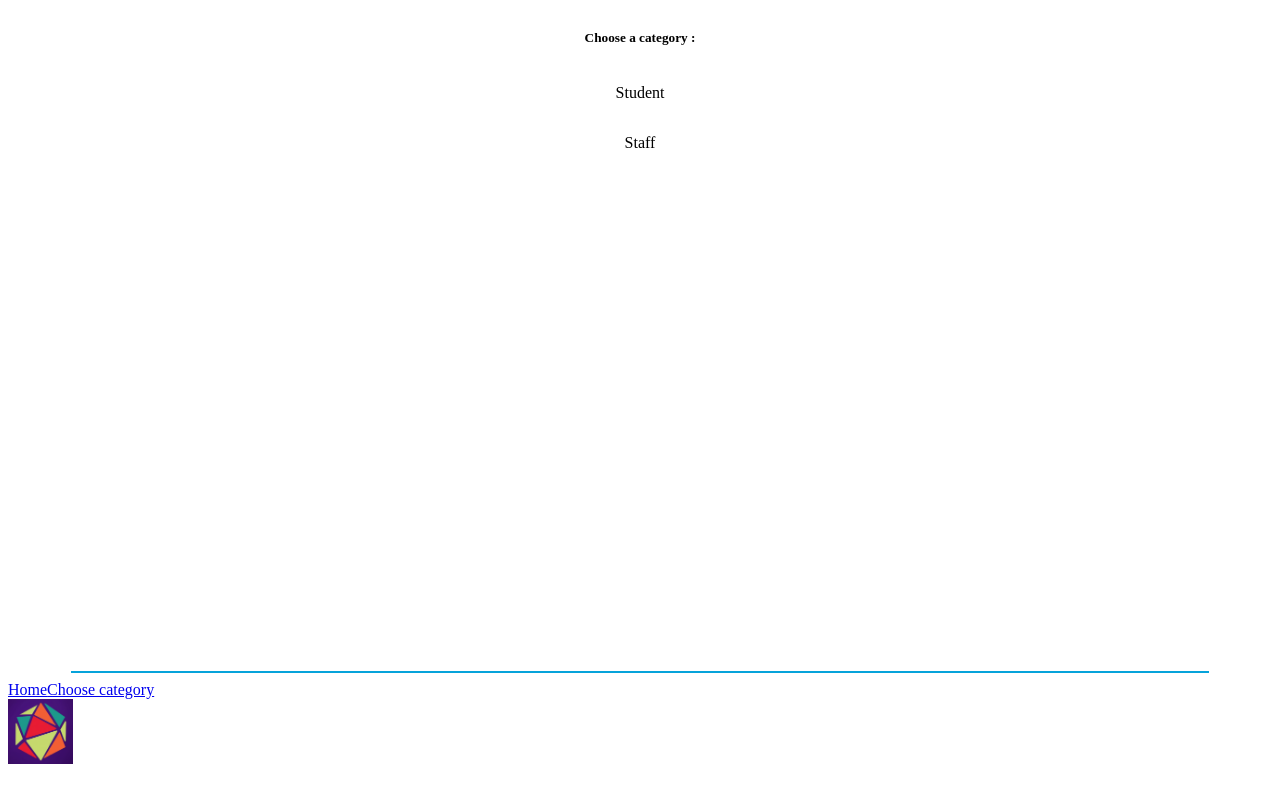
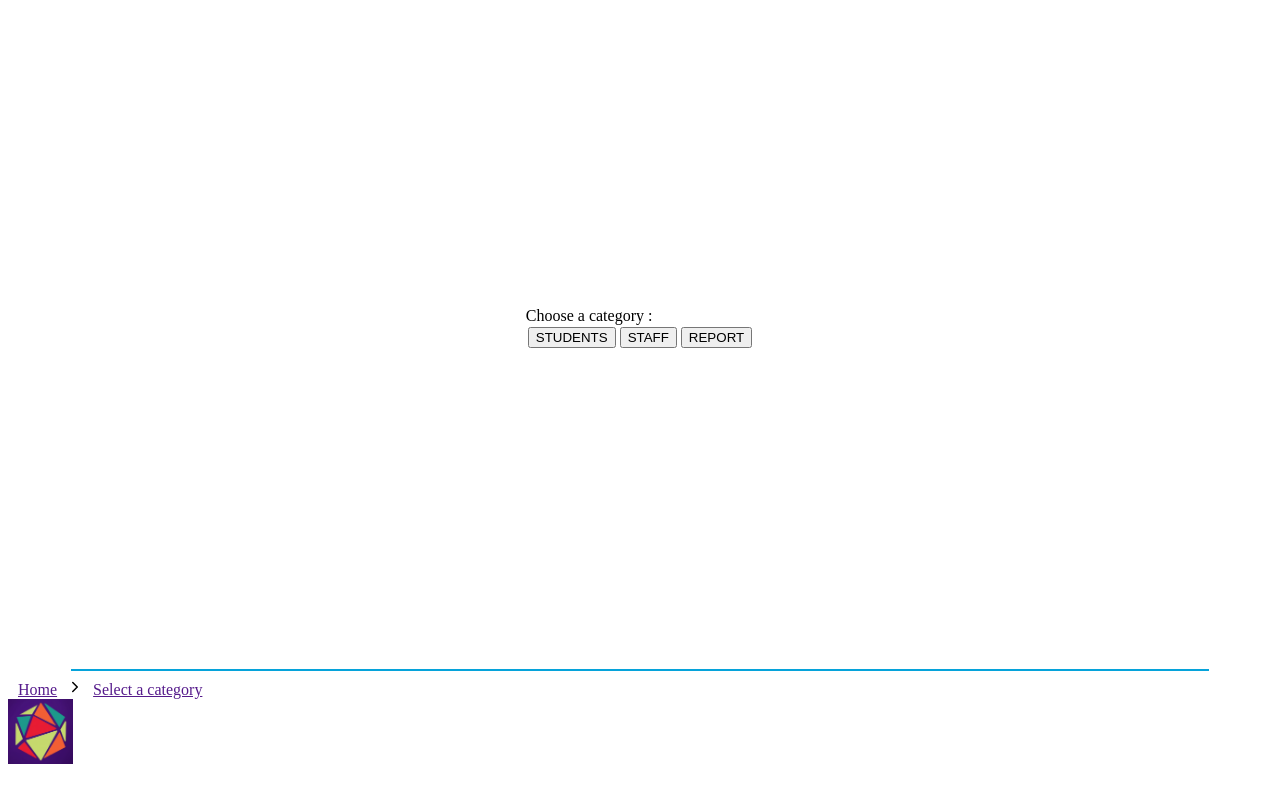
Before and after one commit to sanCode-2-0/sanCodeTauri, a React (Vite) app: page / in a window 1280 px wide. Built offline with nearby package versions, Linux system fonts and the light colour scheme.

Commit message:
Material Icons

```diff
--- a/index.html
+++ b/index.html
@@ -8,6 +8,12 @@
     <link
       rel="stylesheet"
       href="node_modules\materialize-css\dist\css\materialize.min.css"
+    />
+
+    <!-- Material ICONS -->
+    <link
+      rel="stylesheet"
+      href="../node_modules/material-icons/css/material-icons.min.css"
     />
     <script src="node_modules\materialize-css\dist\js\materialize.min.js">
       // Initialize Materialize Components
--- a/package.json
+++ b/package.json
@@ -13,9 +13,12 @@
   "dependencies": {
     "@tauri-apps/api": "^1.3.0",
     "concurrently": "^8.0.1",
+    "material-icons": "^1.13.6",
     "materialize-css": "^1.0.0-rc.2",
     "react": "^18.2.0",
     "react-dom": "^18.2.0",
+    "react-icons": "^4.8.0",
+    "react-router-dom": "^6.11.1",
     "react-table": "^7.8.0",
     "sqlite3": "^5.1.6"
   },
--- a/src/App.jsx
+++ b/src/App.jsx
@@ -27,7 +27,7 @@ const customStyles = {
 
 function App() {
   return (
-    <div>
+    <div className="light-grey">
       {/* HOME SCREEN */}
       <HomeScreen />
       {/* To activate the Report Table, uncomment this */}
--- a/src/screens/HomeScreen.jsx
+++ b/src/screens/HomeScreen.jsx
@@ -1,4 +1,7 @@
 import "./screens.css";
+
+// react icons
+import { IoChevronForward } from "react-icons/io5";
 
 const HomeScreen = () => {
   return (
@@ -6,30 +9,41 @@ const HomeScreen = () => {
       <div className="container-fluid">
         {/* Main Body Content */}
         <div className="col l12 section main">
-                <h5>Choose a category : </h5>
-                <p>Student</p>
-                <p>Staff</p>
-
+          <div class="card light-blue darken-1">
+            <div class="card-content white-text">
+              <span class="card-title">Choose a category : </span>
+            </div>
+            <div class="card-action">
+              <div className="row">
+                <button className="waves-effect waves-light btn">
+                  STUDENTS
+                </button>
+                <button className="waves-effect waves-light btn">STAFF</button>
+                <button className="waves-effect waves-light btn">REPORT</button>
+              </div>
+            </div>
+          </div>
         </div>
 
         {/* Breadcrumbs section and logo */}
         <div className="sticky-bottom mt-auto">
           <hr />
-            <div className="col l8 center-align">
+          <div className="col l8">
             <nav>
-                    <div className="nav-wrapper">
-                        <a href="#!" className="breadcrumb">
-                            Home
-                        </a>
-                        <a href="#!" className="breadcrumb">
-                             Choose category
-                        </a>
+              <div className="nav-wrapper light-blue darken-1">
+                <a href="">Home</a>
+                <IoChevronForward />
+                <a href="">Select a category</a>
               </div>
             </nav>
           </div>
           {/* Logo goes here */}
           <div className="col l4 right-align">
-                  <img src="../../src/assets/images/lomogan-logo.png" height="65" width="65"/>
+            <img
+              src="../../src/assets/images/lomogan-logo.png"
+              height="65"
+              width="65"
+            />
           </div>
         </div>
       </div>
--- a/src/screens/screens.css
+++ b/src/screens/screens.css
@@ -1,3 +1,5 @@
+/* Material ICONS */
+
 :root {
   --blue: #06a3da;
 }
@@ -15,12 +17,19 @@ hr {
   justify-content: space-between;
 }
 
-
-.main{
+.main {
   display: flex;
   flex-direction: column;
   align-items: center;
   justify-content: center;
 
-    height: 100%;
+  height: 80vh;
 }
+
+.nav-wrapper a {
+  padding: 10px;
+}
+
+button {
+  margin: 2px;
+}
```
Also changed, not shown: 1 other file (tests, documents, lock files or other folders). Lines whose indentation alone changed are shown as unchanged.
